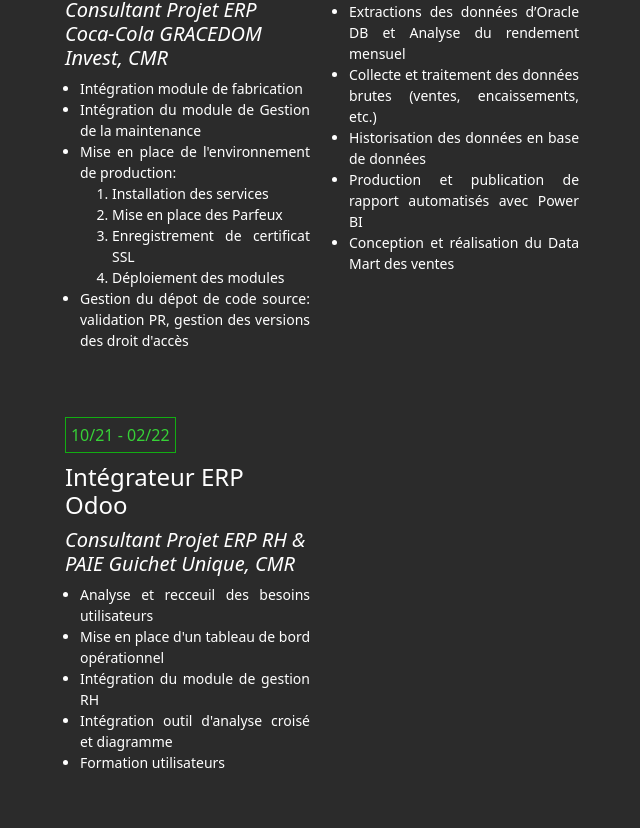
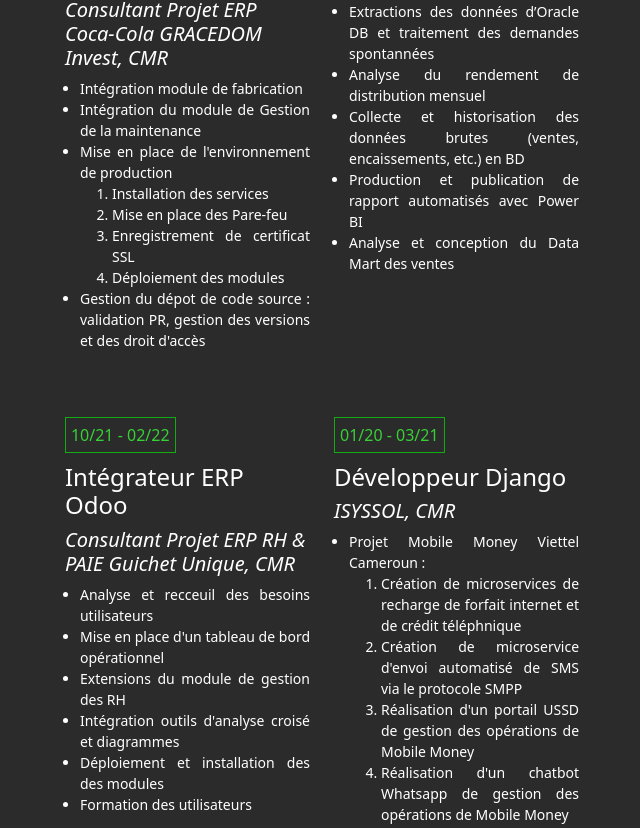
Before and after one commit to stephcyrille/last_portfolio, a React (Create React App) app: page / in a window 1280 px wide. Shown: the part 1960-2788 px from the top of the page, without its empty margins (560-1200 px from the left). Built offline with nearby package versions, Linux system fonts and the light colour scheme.

Commit message:
Spliting experiences as component

```diff
--- a/src/App.js
+++ b/src/App.js
@@ -2,9 +2,7 @@
 import { Header } from './component/Header';
 import { Home } from './pages/home/Home';
 
-
 function App() {
-
   return (
     <div style={{ backgroundColor: "#2b2b2b" }} className="container-fluid p-0">
       <Header/>
--- a/src/component/experience/Experience.jsx
+++ b/src/component/experience/Experience.jsx
@@ -1,5 +1,7 @@
 import React from 'react';
 import './experience.style.css';
+import { ExperienceLine } from './ExperienceLine';
+import { experiences } from '../../data/experienceList';
 
 export const Experience = () => {
   return (
@@ -10,52 +12,17 @@
         </div>
       </div>
       <div className='row'>
-        <div className='col-lg-6 col-12 experienceLine'>
-          <span className='date'>09/22 - Aujourd'hui</span>
-          <h4>Intégrateur ERP Odoo</h4>
-          <h5><span className='society'>Consultant Projet ERP Coca-Cola GRACEDOM Invest</span>, CMR</h5>
-          <ul>
-            <li>Intégration module de fabrication</li>
-            <li>Intégration du module de Gestion de la maintenance</li>
-            <li>
-              Mise en place de l'environnement de production:
-              <ol>
-                <li>Installation des services</li>
-                <li>Mise en place des Parfeux</li>
-                <li>Enregistrement de certificat SSL</li>
-                <li>Déploiement des modules</li>
-              </ol>
-            </li>
-            <li>Gestion du dépot de code source: validation PR, gestion des versions des droit d'accès</li>
-          </ul>
-        </div>
-
-        <div className='col-lg-6 col-12 experienceLine'>
-          <span className='date'>03/22 - 08/22</span>
-          <h4>Analyste de données</h4>
-          <h5><span className='society'>ENEO</span>, CMR</h5>
-          <ul>
-            <li>Extractions des données d’Oracle DB et Analyse du rendement mensuel</li>
-            <li>Collecte et traitement des données brutes (ventes, encaissements, etc.) </li>
-            <li>Historisation des données en base de données</li>
-            <li>Production et publication de rapport automatisés avec Power BI</li>
-            <li>Conception et réalisation du Data Mart des ventes</li>
-          </ul>
-        </div>
-
-        <div className='col-lg-6 col-12 experienceLine'>
-          <span className='date'>10/21 - 02/22</span>
-          <h4>Intégrateur ERP Odoo</h4>
-          <h5><span className='society'>Consultant Projet ERP RH & PAIE Guichet Unique</span>, CMR</h5>
-          <ul>
-            <li>Analyse et recceuil des besoins utilisateurs</li>
-            <li>Mise en place d'un tableau de bord opérationnel</li>
-            <li>Intégration du module de gestion RH</li>
-            <li>Intégration outil d'analyse croisé et diagramme</li>
-            <li>Formation utilisateurs</li>
-          </ul>
-        </div>
-
+        { experiences.map((experience, key)=>
+          <ExperienceLine
+            key={key}
+            from={experience.from}
+            to={experience.to}
+            job={experience.job}
+            title={experience.title}
+            place={experience.place}
+            tasks={experience.tasks}
+          />
+        )}
       </div>
     </div>
   )
--- /dev/null
+++ b/src/component/experience/ExperienceLine.jsx
@@ -0,0 +1,21 @@
+import React from 'react'
+
+export const ExperienceLine = (props) => {
+  const { from, to, job, title, place, tasks } = props;
+  return (
+    <div className='col-lg-6 col-12 experienceLine'>
+      <span className='date'>{ from } - { to }</span>
+      <h4>{ job }</h4>
+      <h5><span className='society'>{ title }</span>, { place }</h5>
+      <ul>
+        { tasks.length > 0 && tasks.map((task, key) =>
+          <li key={key}>
+            { task.name }
+            { task.subTasks.length > 0
+                && <ol>{task.subTasks.map((subTask, key) => <li key={key}>{subTask.title}</li>)}</ol>}
+          </li>
+        )}
+      </ul>
+    </div>
+  )
+}
--- a/src/component/experience/experience.style.css
+++ b/src/component/experience/experience.style.css
@@ -44,3 +44,8 @@
   text-align: justify;
   font-size: 14px;
 }
+
+.experienceLine p{
+  text-align: justify;
+  font-size: 14px;
+}
--- /dev/null
+++ b/src/data/experienceList.js
@@ -0,0 +1,205 @@
+export const experiences = [
+  {
+    id: 1,
+    from: '09/22',
+    to: 'Aujourd\'hui',
+    job: 'Intégrateur ERP Odoo',
+    title: 'Consultant Projet ERP Coca-Cola GRACEDOM Invest',
+    place: 'CMR',
+    tasks: [
+      {
+        id: 1,
+        name: "Intégration module de fabrication",
+        subTasks: []
+      },
+      {
+        id: 2,
+        name: "Intégration du module de Gestion de la maintenance",
+        subTasks: []
+      },
+      {
+        id: 3,
+        name: "Mise en place de l'environnement de production",
+        subTasks: [
+          {
+            id: 1,
+            title: "Installation des services"
+          },
+          {
+            id: 2,
+            title: "Mise en place des Pare-feu"
+          },
+          {
+            id: 3,
+            title: "Enregistrement de certificat SSL"
+          },
+          {
+            id: 4,
+            title: "Déploiement des modules"
+          },
+        ]
+      },
+      {
+        id: 4,
+        name: "Gestion du dépot de code source : validation PR, gestion des versions et des droit d'accès",
+        subTasks: []
+      },
+    ],
+  },
+  // Second experience
+  {
+    id: 2,
+    from: '03/22',
+    to: '09/22',
+    job: 'Analyste de données',
+    title: 'ENEO',
+    place: 'CMR',
+    tasks: [
+      {
+        id: 1,
+        name: "Extractions des données d’Oracle DB et traitement des demandes spontannées",
+        subTasks: []
+      },
+      {
+        id: 2,
+        name: "Analyse du rendement de distribution mensuel",
+        subTasks: []
+      },
+      {
+        id: 3,
+        name: "Collecte et historisation des données brutes (ventes, encaissements, etc.) en BD",
+        subTasks: []
+      },
+      {
+        id: 4,
+        name: "Production et publication de rapport automatisés avec Power BI",
+        subTasks: []
+      },
+      {
+        id: 5,
+        name: "Analyse et conception du Data Mart des ventes",
+        subTasks: []
+      },
+    ],
+  },
+  // Thirth experience
+  {
+    id: 2,
+    from: '10/21',
+    to: '02/22',
+    job: 'Intégrateur ERP Odoo',
+    title: 'Consultant Projet ERP RH & PAIE Guichet Unique',
+    place: 'CMR',
+    tasks: [
+      {
+        id: 1,
+        name: "Analyse et recceuil des besoins utilisateurs",
+        subTasks: []
+      },
+      {
+        id: 2,
+        name: "Mise en place d'un tableau de bord opérationnel",
+        subTasks: []
+      },
+      {
+        id: 3,
+        name: "Extensions du module de gestion des RH",
+        subTasks: []
+      },
+      {
+        id: 4,
+        name: "Intégration outils d'analyse croisé et diagrammes",
+        subTasks: []
+      },
+      {
+        id: 5,
+        name: "Déploiement et installation des des modules",
+        subTasks: []
+      },
+      {
+        id: 6,
+        name: "Formation des utilisateurs",
+        subTasks: []
+      },
+    ],
+  },
+  // fourth experience
+  {
+    id: 2,
+    from: '01/20',
+    to: '03/21',
+    job: 'Développeur Django',
+    title: 'ISYSSOL',
+    place: 'CMR',
+    tasks: [
+      {
+        id: 1,
+        name: "Projet Mobile Money Viettel Cameroun :",
+        subTasks: [
+          {
+            id: 1,
+            title: "Création de microservices de recharge de forfait internet et de crédit téléphnique",
+          },
+          {
+            id: 2,
+            title: "Création de microservice d'envoi automatisé de SMS via le protocole SMPP",
+          },
+          {
+            id: 3,
+            title: "Réalisation d'un portail USSD de gestion des opérations de Mobile Money",
+          },
+          {
+            id: 4,
+            title: "Réalisation d'un chatbot Whatsapp de gestion des opérations de Mobile Money",
+          },
+        ]
+      },
+      {
+        id: 2,
+        name: "Réalisation d'une application web de contrôle et de suivie de la consommation de carburant",
+        subTasks: []
+      },
+      {
+        id: 3,
+        name: "Réalisation d'une application web support et suivie des tickets",
+        subTasks: []
+      },
+    ],
+  },
+   // fifth experience
+   {
+    id: 5,
+    from: '05/19',
+    to: '11/19',
+    job: 'Devéloppeur Fullstack',
+    title: 'Consultant Projet Tours Operator',
+    place: 'CMR',
+    tasks: [
+      {
+        id: 1,
+        name: "Analyse et conception du système",
+        subTasks: []
+      },
+      {
+        id: 2,
+        name: "Devélopement des modèles et API",
+        subTasks: []
+      },
+      {
+        id: 3,
+        name: "Intégration des design avec React JS",
+        subTasks: []
+      },
+      {
+        id: 4,
+        name: "Mise en place de l'environnemnt de production et déploiement",
+        subTasks: []
+      },
+      {
+        id: 5,
+        name: "Gestion du dépot de code source : validation PR, gestion des versions et des droit d'accès",
+        subTasks: []
+      },
+    ],
+  },
+]
--- a/src/pages/home/Home.js
+++ b/src/pages/home/Home.js
@@ -11,10 +11,8 @@
 import { Skills } from '../../component/skills/Skills';
 import { Experience } from '../../component/experience/Experience';
 
-export const Home = () => {
-  const [count, setCounter] = useState(125);
-  let githubUrl = 'https://github.com/stephcyrille';
-  let githubTitle = 'Me trouver sur Github';
+export const Home = (props) => {
+  // const [count, setCounter] = useState(125);
 
   return (
     // <div className="py-4 px-3">
```
